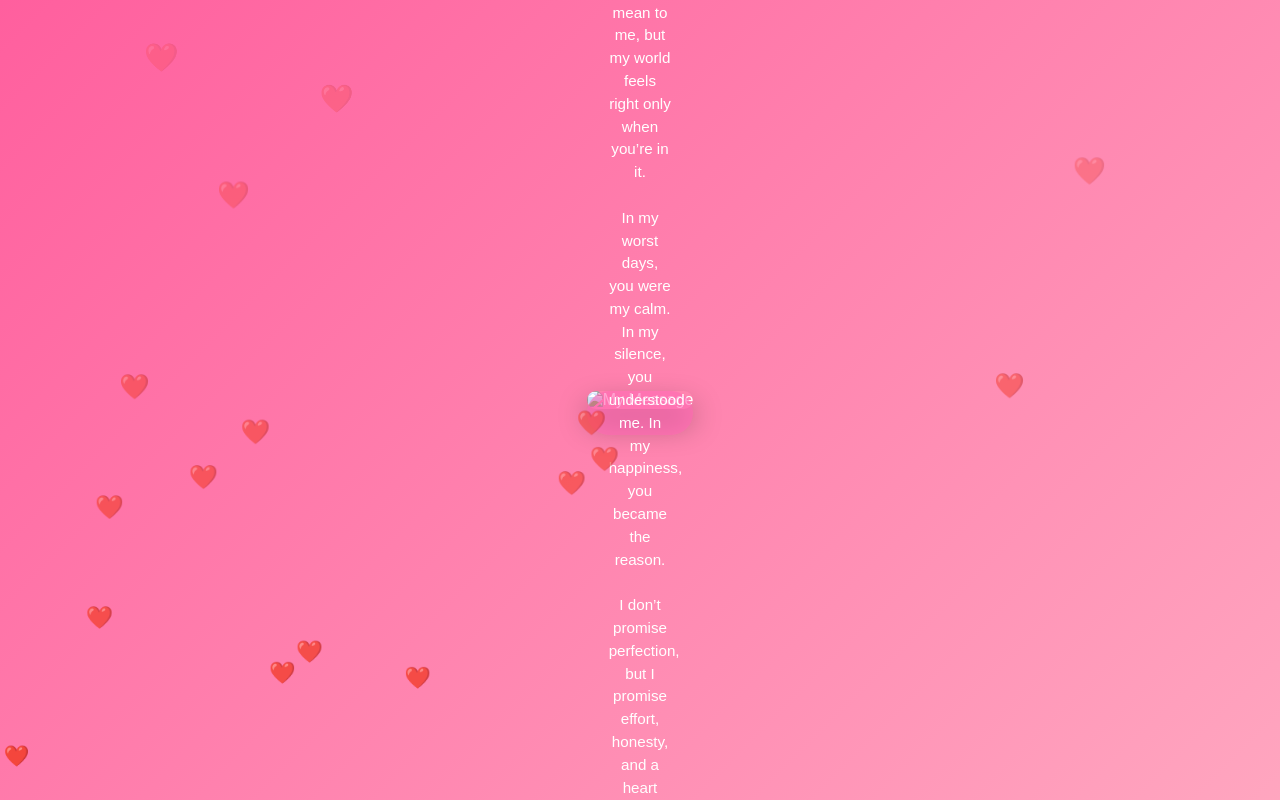
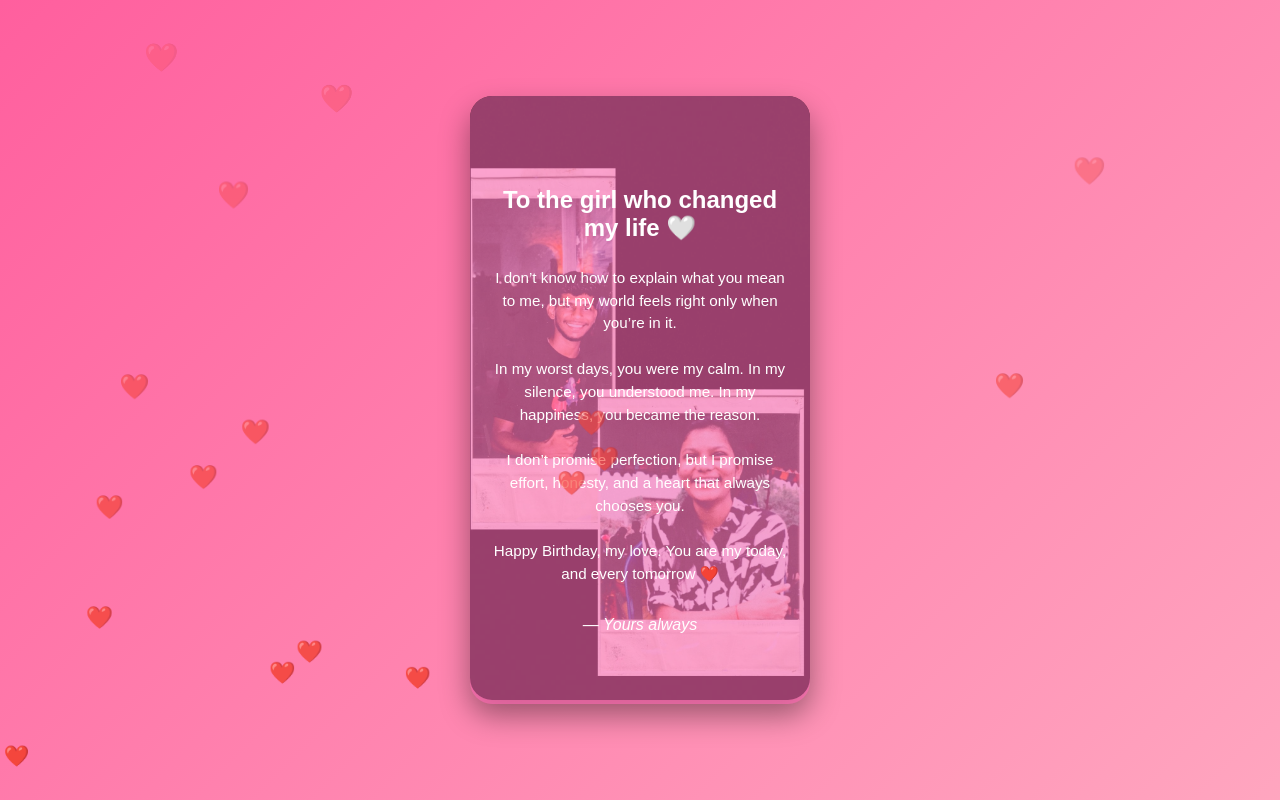
Before and after one commit to sunaestheticss/birthday-surprise, a plain HTML site: page index.html in a window 1280 px wide. Both pictures are taken after a click on the button "Start the Surprise ✨". Shown: the top 800 px of the page. Drawn offline with Linux system fonts and the light colour scheme.

Commit message:
Update image source in photo message section

```diff
--- a/index.html
+++ b/index.html
@@ -21,7 +21,7 @@
   <!-- MESSAGE ON PHOTO -->
   <section class="photo-message hidden">
     <div class="photo-container">
-      <img src="images/message-photo.jpg" alt="My Message">
+      <img src="photo.jpg" alt="My Message">
       <div class="overlay-text">
         <h2>To the girl who changed my life 🤍</h2>
         <p>
```
